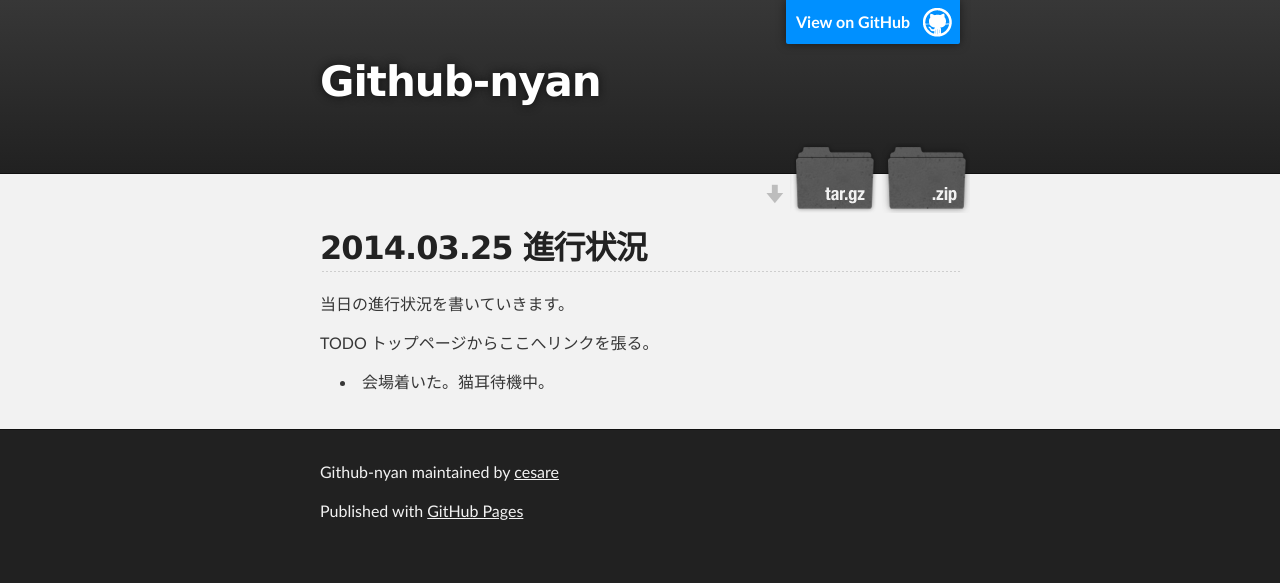
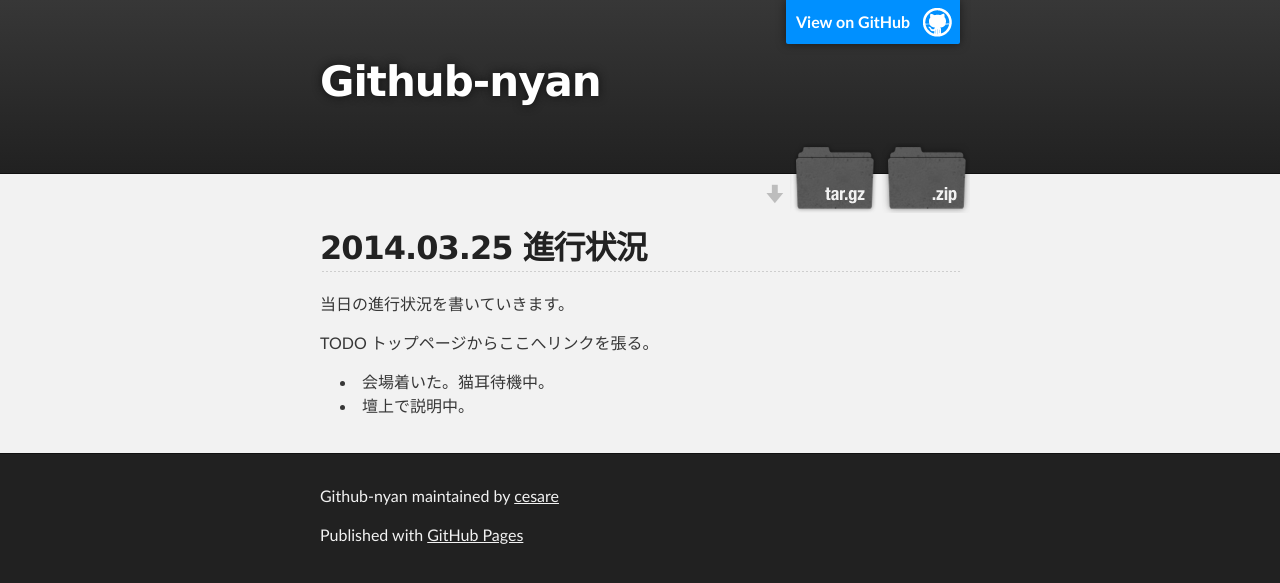
Before and after one commit to cesare/github-nyan, a Jekyll site: the page built from _posts/2014-03-25-progression.md, in a window 1280 px wide. Shown: the top 583 px of the page. Built offline with Jekyll 4.4.1, drawn with Linux system fonts in a browser that asks for light colours; Markdown is read by kramdown in place of the engine named in the settings.

Commit message:
壇上から2行目追加

```diff
--- a/_posts/2014-03-25-progression.md
+++ b/_posts/2014-03-25-progression.md
@@ -8,3 +8,4 @@
 TODO トップページからここへリンクを張る。
 
 * 会場着いた。猫耳待機中。
+* 壇上で説明中。
```
